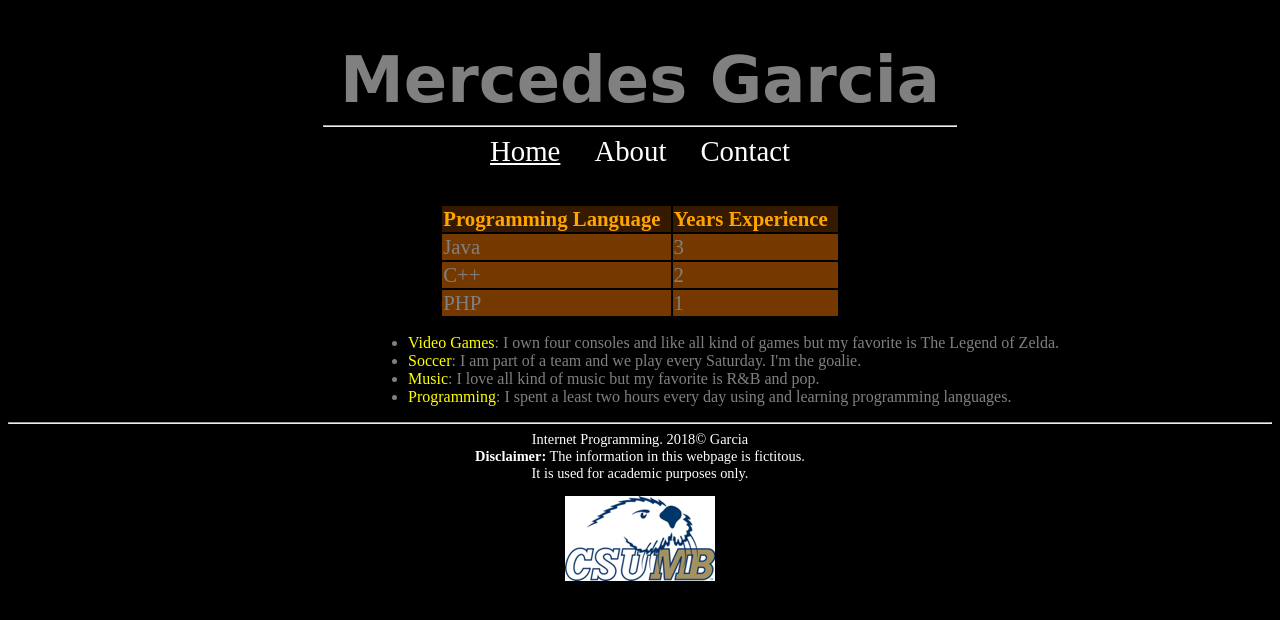
After one commit to Mergarcia/cst336, a PHP site: page /Labs/Lab1/about.html in a window 1280 px wide. The commit adds this page. Shown: the top 620 px of the page. Run offline with PHP 8.4, Linux system fonts and the light colour scheme.

Commit message:
adding files

```diff
--- /dev/null
+++ b/Labs/Lab1/about.html
@@ -0,0 +1,83 @@
+<!DOCTYPE html>
+<html>
+<!--
+
+First Website
+and comment
+in html
+(comments can span multiple lines)
+
+-->
+
+<!-- This is the head -->
+<!-- All styles and javascript go inside the head -->
+    <head>
+        <meta charset="utf-8" />
+        <title> Mercedes Garcia: Personal Website </title>
+        <link href="css/styles.css" rel="stylesheet" type="text/css" />
+    </head>
+<!-- closing head -->
+
+    <!-- This is the body -->
+    <!-- This is where we place the content of our website -->
+    <body>
+        <header>
+            <h1> Mercedes Garcia </h1>
+        </header>
+        <nav>
+            <hr width="50%" />
+            <a href="index.html" id="home">Home</a>
+            <a href="about.html" id="about">About</a>
+            <a href="contact.html" id="contact">Contact</a>
+        </nav>
+
+        <br /><br />
+
+        <div id="content">
+            <!-- Create the table to hold experience data -->
+            <table>
+                <tr id="table-header">
+                    <td><strong>Programming Language</strong></td>
+                    <td><strong>Years Experience</strong></td>
+                </tr>
+                <tr class="table-row">
+                    <td>Java</td>
+                    <td>3</td>
+                </tr>
+                <tr class="table-row">
+                    <td>C++</td>
+                      <td>2</td>
+                </tr>
+                <tr class="table-row">
+                    <td>PHP</td>
+                    <td>1</td>
+                </tr>
+            </table>
+
+            <ul>
+                <li><span class="hobby">Video Games</span>: I own four consoles and like all kind of games but my favorite is The Legend of Zelda.</li>
+                <li><span class="hobby">Soccer</span>: I am part of a team and we play every Saturday. I'm the goalie.</li>
+                <li><span class="hobby">Music</span>: I love all kind of music but my favorite is R&B and pop.</li>
+                <li><span class="hobby">Programming</span>: I spent a least two hours every day using and learning programming languages.</li>
+            </ul>
+        </div>
+
+        <!-- This is the footer -->
+        <!-- The footer goes inside the body but not always -->
+        <footer>
+            <hr>
+            Internet Programming. 2018&copy; Garcia <br />
+            <strong>Disclaimer:</strong> The information in this webpage is fictitous. <br />
+
+            It is used for academic purposes only.
+
+            <figure id="logo">
+                <img src="img/csumb.jpg" alt="CSUMB logo" />
+            </figure>
+        </footer>
+        <!-- closing footer -->
+
+    </body>
+    <!-- closing body -->
+
+</html>
--- a/Labs/index.php
+++ b/Labs/index.php
@@ -6,6 +6,10 @@
 
 echo "CST 336 Homepage";
 
+
 ?>
+    <br><br>
+
+    <a href="Labs/Lab1/index.html"> Lab 1</a>
 </body>
 </html>
```
Also changed, not shown: Labs/Lab1/contact.html (added, +63 -0 lines).
